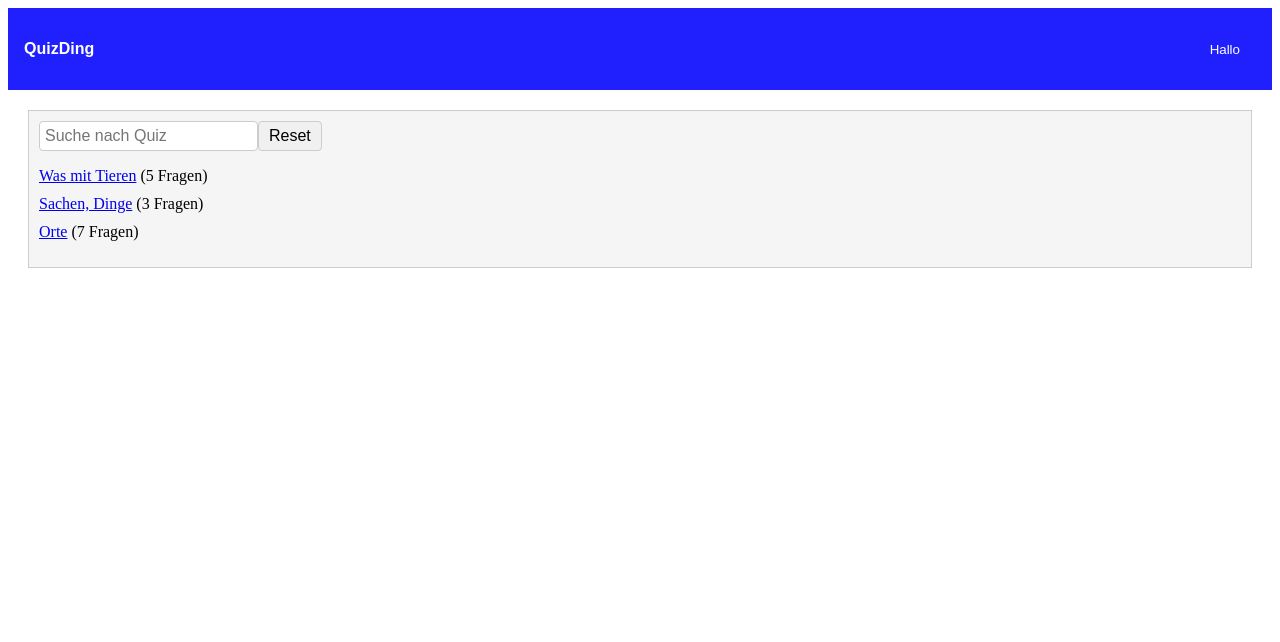
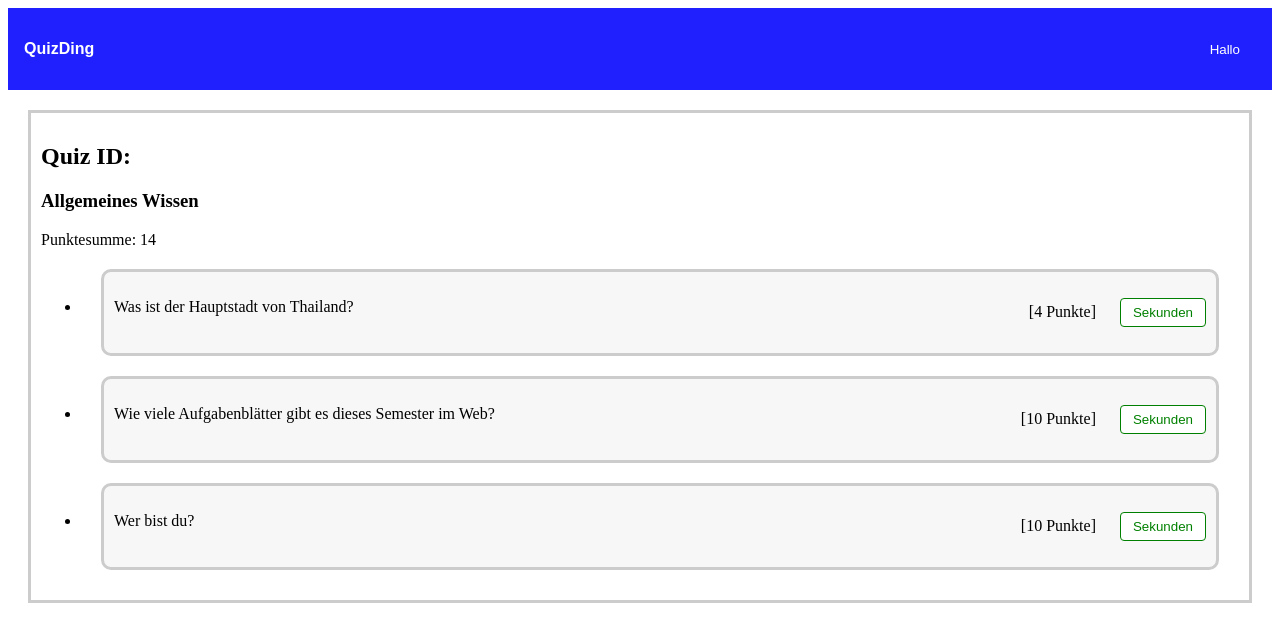
Before and after one commit to sadia5675/Quiz-Anwendung, a Vue app in the folder frontend/: page /quiz/1 in a window 1280 px wide. Shown: the top 642 px of the page. Built offline with nearby package versions, Linux system fonts and the light colour scheme.

Commit message:
Blatt 9 fertig

```diff
--- a/frontend/src/App.vue
+++ b/frontend/src/App.vue
@@ -17,7 +17,7 @@
     <!-- Hier wird der Hauptinhalt der Anwendung eingefügt -->
     <main>
       <!-- Der Router wird den eigentlichen Hauptinhalt später einblenden -->
-      <QuizListeView />
+      <RouterView/>
     </main>
   </div>
 </template>
--- /dev/null
+++ b/frontend/src/components/FrageBox.vue
@@ -0,0 +1,107 @@
+<template>
+   <div class="frage">
+        <div class="frage-Zeile">
+
+            <p> {{ frage.fragetext }}</p>
+            <p> [{{ frage.punkte }} Punkte] <button @click="antworten()"> {{ counter }} Sekunden</button> </p>
+
+        </div>
+
+        <div v-if="isAnswering">
+
+            <div v-for="antwort, index in frage.alleantworten">
+            <label :for="'antwort-' + index"> {{ antwort }} </label>
+            <input :id="'antwort-' + index" type="radio" :value="index" v-model="ausgewaehlteAntwort" :disabled="antwortDisabled">
+            </div>
+        </div>
+    </div>
+</template>
+
+<script setup lang="ts">
+    import { defineProps, ref, watch } from 'vue';
+
+    const props = defineProps({
+    frage: {
+        type: Object,
+        required: true,
+    },
+    antwortzeit: {
+        type: Number,
+        default: 8
+    },
+    });
+
+
+    const counter = ref();
+    const antwortDisabled = ref(false); // Wenn answerDisabled auf true gesetzt ist, wird der Radiobutton deaktiviert und kann nicht ausgewählt werden.
+    const ausgewaehlteAntwort = ref(null); // Hier wird die ausgewählte Antwort der Frage gespeichert. Wenn der User eine Antwort auswählt, wird der Wert des entsprechenden Radio-Buttons an selectedAnswer gebunden.
+
+    const isAnswering = ref(false);
+
+    let timerId: number;
+
+    function antworten() {
+        if (!isAnswering.value) {
+        isAnswering.value = true;
+        setAnswerTime();
+        startTimer();
+        }
+    }
+
+    // Startet den Timer für die Antwortzeit
+    const startTimer = () => {
+    timerId = setInterval(() => {
+        counter.value--;
+        if (counter.value === 0) {
+        clearInterval(timerId);
+        antwortDisabled.value = true;
+        }
+    }, 1000);
+    };
+
+
+    // (Falls keine Antwortzeit oder Antwortzeit=0 übergeben) Setzt die Antwortzeit = Anzahl der Antwortmöglichkeiten * 2
+    const setAnswerTime = () => {
+    if (props.antwortzeit === 0) {
+        const antwortenCount = props.frage.alleantworten.length;
+        counter.value = antwortenCount * 2;
+    } else {
+        counter.value = props.antwortzeit;
+    }
+    };
+
+
+</script>
+
+
+
+
+<style scoped>
+.frage{
+    background-color: rgb(248, 247, 247);
+    border-radius: 10px;
+    border-color: none;
+}
+
+
+.frage-Zeile {
+  display: flex;
+  justify-content: space-between;
+
+}
+
+button {
+  color: green;
+  background-color: white;
+  border: 1px solid green;
+  padding: 6px 12px;
+  border-radius: 4px;
+  margin-left: 20px;
+}
+
+button:hover {
+  background-color: green;
+  color: white;
+}
+
+</style>
--- a/frontend/src/router/index.ts
+++ b/frontend/src/router/index.ts
@@ -1,4 +1,6 @@
 import { createRouter, createWebHistory } from 'vue-router'
+import QuizListeView from '@/views/QuizListeView.vue'
+import QuizView from '@/views/QuizView.vue'
 
 const router = createRouter({
   history: createWebHistory(import.meta.env.BASE_URL),
@@ -6,8 +8,16 @@ const router = createRouter({
     {
       path: '/',
       name: 'home',
-      component: {}
+      component: QuizListeView
     },
+
+    {
+      path: '/quiz/:quizid',
+      name: 'quiz',
+      component: QuizView,
+      props: true
+    },
+
     {
       path: '/about',
       name: 'about',
--- /dev/null
+++ b/frontend/src/services/QuizService.ts
@@ -0,0 +1,42 @@
+import { ref, readonly } from 'vue';
+import { type IQuiz, type IFrage } from '@/services/backendapitypen';
+
+
+export function useQuiz() {
+
+    const quiz = ref<IQuiz>({
+        id: 1,
+        titel: 'Allgemeines Wissen',
+        punktesumme: 14,
+        fragen: [
+          {
+            frageid: 1,
+            fragetext: 'Was ist der Hauptstadt von Thailand?',
+            alleantworten: ['Tokyo', 'Bangkok', 'Dakka', 'China'],
+            punkte: 4,
+            katname: 'Geografie',
+          },
+          {
+            frageid: 2,
+            fragetext: 'Wie viele Aufgabenblätter gibt es dieses Semester im Web?',
+            alleantworten: ['11', '12', 'unendlich'],
+            punkte: 10,
+            katname: 'Uni',
+          },
+          {
+            frageid: 3,
+            fragetext: 'Wer bist du?',
+            alleantworten: ['Mensch', 'Affe', 'KI', 'keine Ahnung'],
+            punkte: 10,
+            katname: 'Uni',
+          }
+        ],
+      });
+
+
+
+    return {
+        quiz: readonly(quiz),
+      };
+
+  }
--- a/frontend/src/views/QuizListeView.vue
+++ b/frontend/src/views/QuizListeView.vue
@@ -52,12 +52,9 @@ button {
     padding: 0;
   }
 
-  /* Stil für jedes Quiz-Element */
   li {
     margin-bottom: 10px;
   }
 
-  /* Stil für den Quiznamen und die Anzahl der Fragen */
-
 
 </style>
--- /dev/null
+++ b/frontend/src/views/QuizView.vue
@@ -0,0 +1,75 @@
+<template>
+
+    <div>
+    <h2>Quiz ID: {{ quizId }}</h2>
+    <h3>{{ quiz.titel }}</h3>
+    <p>Punktesumme: {{ quiz.punktesumme }}</p>
+
+    <ul>
+      <li v-for="frage in quiz.fragen" :key="frage.frageid">
+        <frage-box :frage="frage" :antwortzeit="0"></frage-box>
+      </li>
+    </ul>
+  </div>
+
+</template>
+
+
+<script setup lang="ts">
+
+  import { defineProps } from 'vue'
+  import { useQuiz } from '@/services/QuizService';
+  import FrageBox from '@/components/FrageBox.vue';
+
+  /* Das habe ich benutzt um die einzelnen Quizzes zu zeigen
+  <template>
+  <div>
+      <h1>Quiz View</h1>
+      <p>Quiz ID: {{ quizid }}</p>
+    </div>
+  </template>
+
+
+  const props = defineProps<{
+    quizid: string
+  }>()
+
+  */
+
+  const props = defineProps({
+  quizId: {
+    type: String,
+    required: true,
+  },
+  });
+
+const { quiz } = useQuiz();
+
+</script>
+
+
+<style scoped>
+  div {
+      margin: 20px;
+      padding: 10px;
+      border: 3px solid #ccc;
+    }
+
+    input[type="text"] {
+      padding: 5px;
+      font-size: 16px;
+      border: 1px solid #ccc;
+      border-radius: 4px;
+    }
+
+  button {
+      padding: 5px 10px;
+      font-size: 16px;
+      background-color: #f0f0f0;
+      border: 1px solid #ccc;
+      border-radius: 4px;
+      cursor: pointer;
+    }
+
+
+</style>
```
